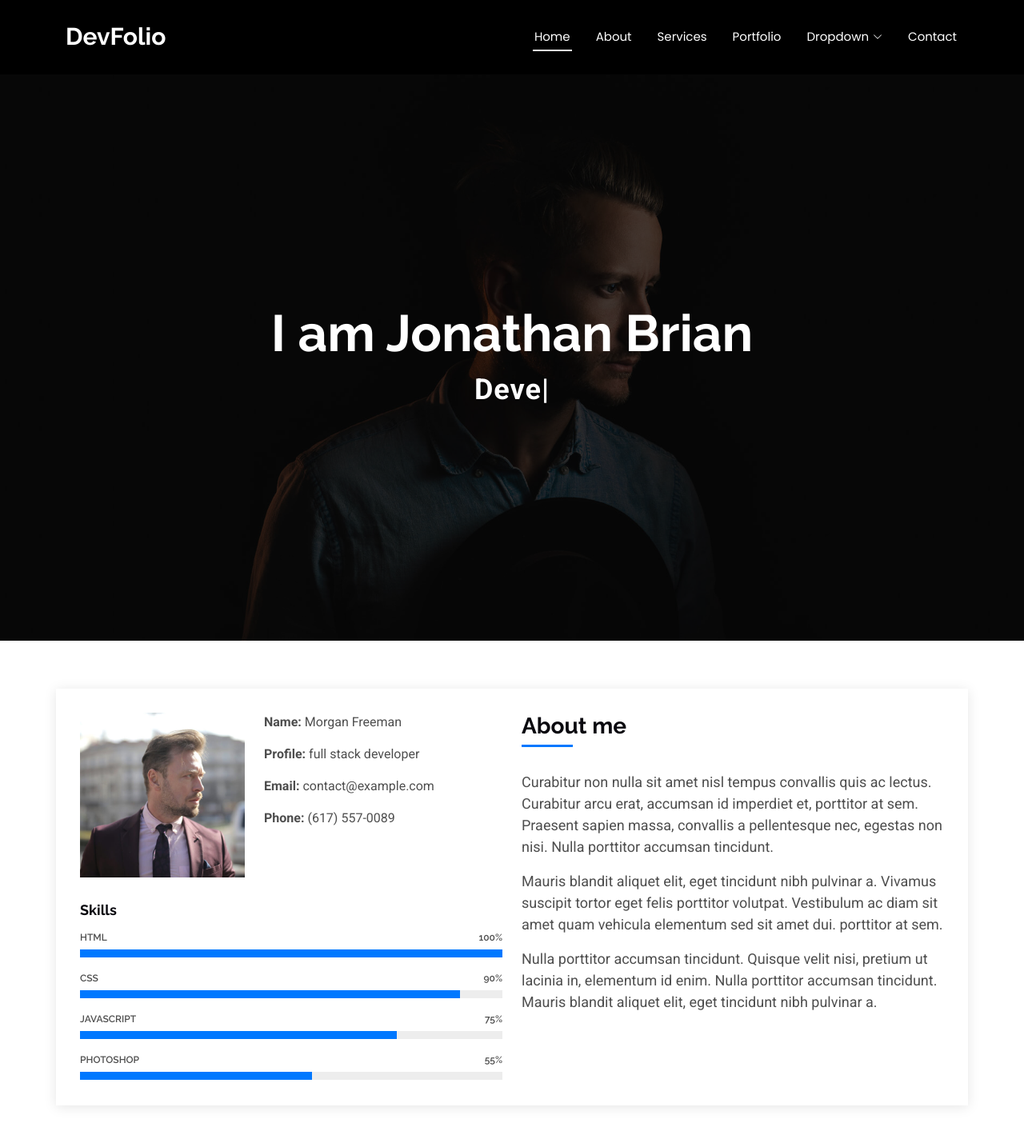
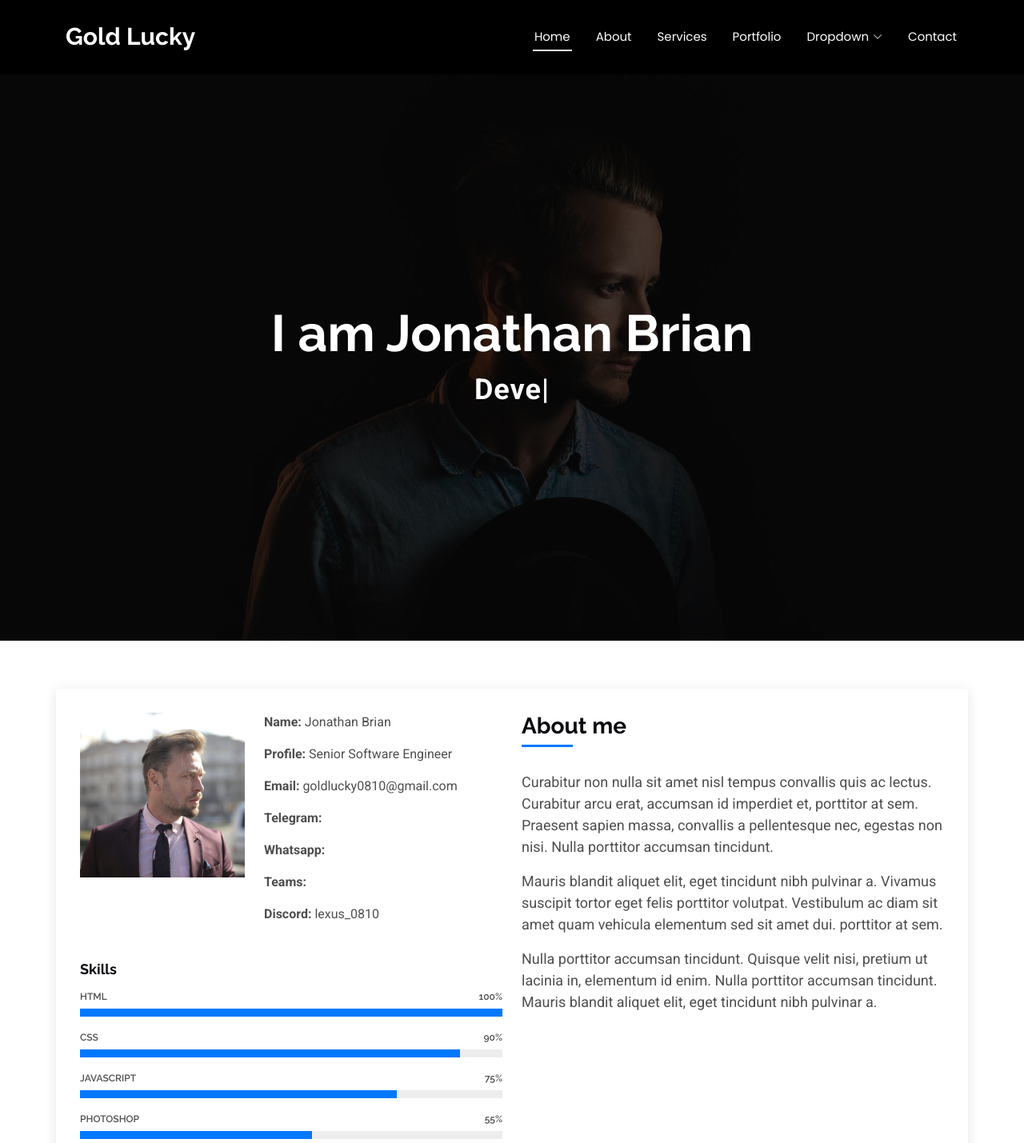
Before and after one commit to GoldLucky0810/Personal-WebSite, a plain HTML site: page index.html in a window 1280 px wide. Shown: the top 1429 px of the page at 80% size. Drawn offline with Linux system fonts and the light colour scheme.

Commit message:
Changed Profile

```diff
--- a/index.html
+++ b/index.html
@@ -4,7 +4,7 @@
 <head>
   <meta charset="utf-8">
   <meta content="width=device-width, initial-scale=1.0" name="viewport">
-  <title>Index - DevFolio Bootstrap Template</title>
+  <title>Happy New Partnership</title>
   <meta name="description" content="">
   <meta name="keywords" content="">
 
@@ -44,7 +44,7 @@
       <a href="index.html" class="logo d-flex align-items-center">
         <!-- Uncomment the line below if you also wish to use an image logo -->
         <!-- <img src="assets/img/logo.png" alt=""> -->
-        <h1 class="sitename">DevFolio</h1>
+        <h1 class="sitename">Gold Lucky</h1>
       </a>
 
       <nav id="navmenu" class="navmenu">
@@ -105,10 +105,14 @@
                 <img src="assets/img/profile-img.jpg" class="img-fluid" alt="">
               </div>
               <div class="col-lg-7 about-info">
-                <p><strong>Name: </strong> <span>Morgan Freeman</span></p>
-                <p><strong>Profile: </strong> <span>full stack developer</span></p>
-                <p><strong>Email: </strong> <span>contact@example.com</span></p>
-                <p><strong>Phone: </strong> <span>(617) 557-0089</span></p>
+                <p><strong>Name: </strong> <span>Jonathan Brian</span></p>
+                <p><strong>Profile: </strong> <span>Senior Software Engineer</span></p>
+                <p><strong>Email: </strong> <span>goldlucky0810@gmail.com</span></p>
+                <p><strong>Telegram: </strong> <span></span></p>
+                <p><strong>Whatsapp: </strong> <span></span></p>
+                <p><strong>Teams: </strong> <span></span></p>
+                <p><strong>Discord: </strong> <span>lexus_0810</span></p>
+
               </div>
             </div>
 
```
